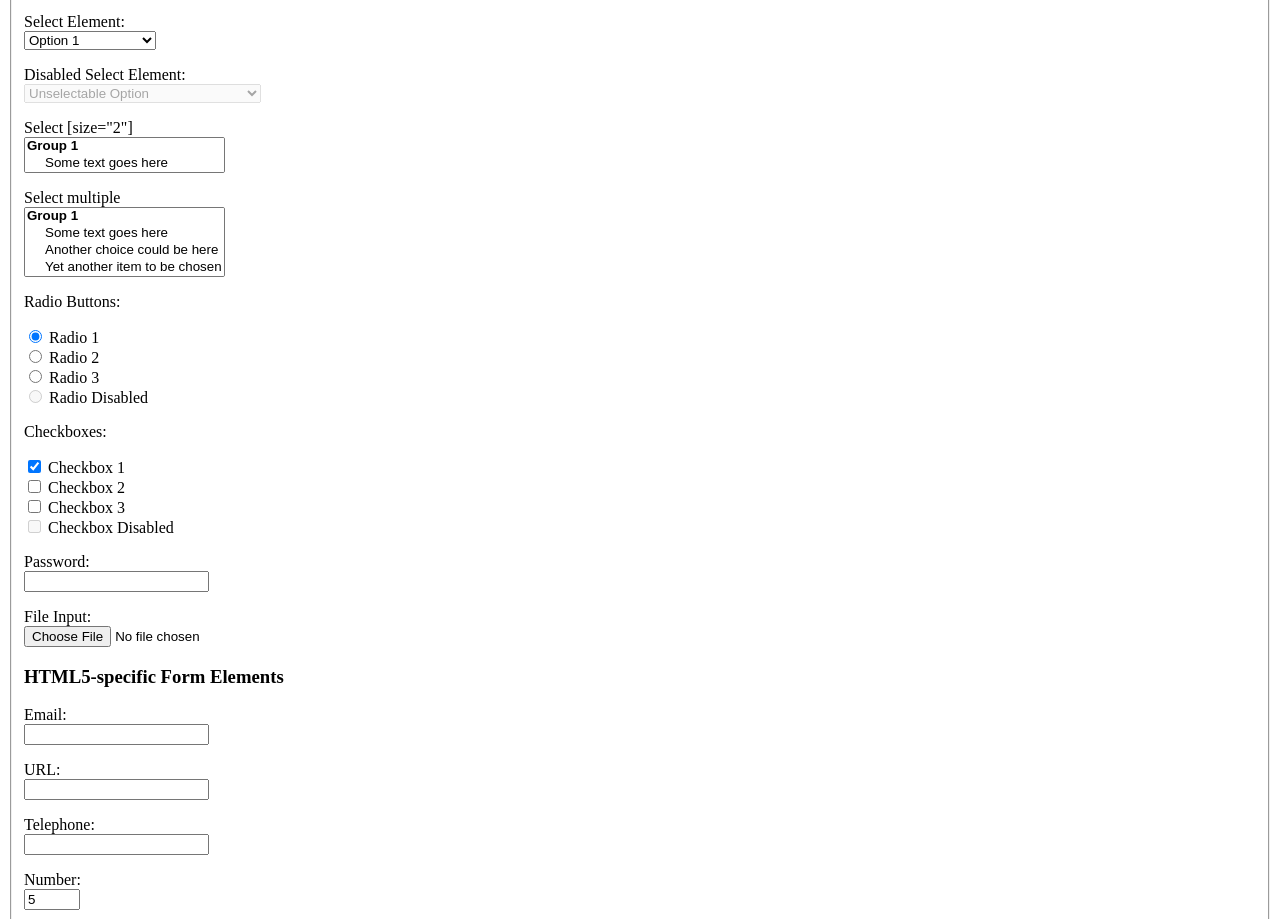
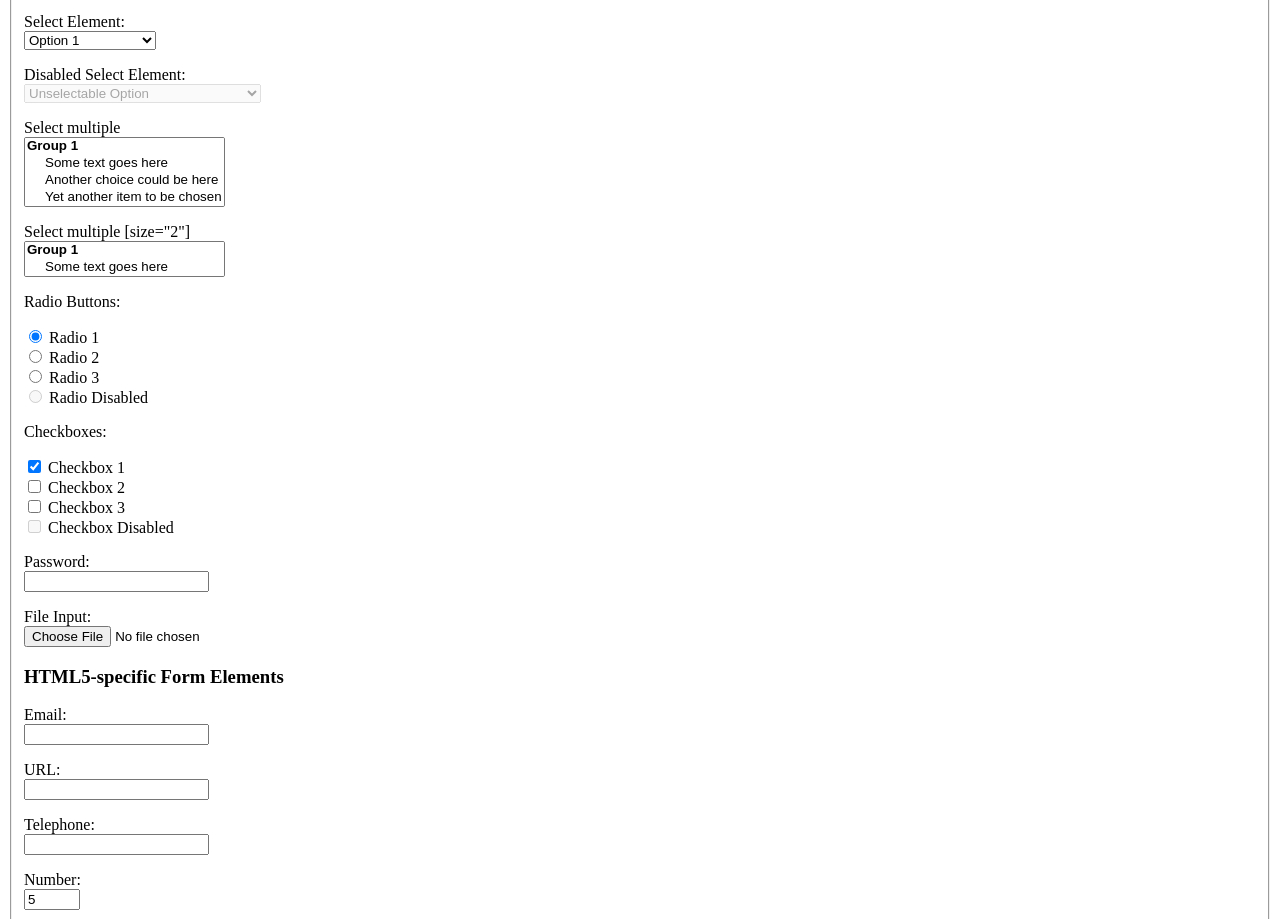
Before and after one commit to bryanbraun/poor-mans-styleguide, a plain HTML site: page index.html in a window 1280 px wide. Shown: the part 5703-6622 px from the top of the page. Drawn offline with Linux system fonts and the light colour scheme.

Commit message:
make some minor wording and indenting adjustments

```diff
--- a/index.html
+++ b/index.html
@@ -276,24 +276,6 @@ for (i = 0; i < divs.length; ++i) {
       </select>
     </p>
 
-    <p><label for="select_multi">Select [size="2"]</label><br/>
-    <select
-      id="select_size"
-      name="select_size"
-      size="2"
-    >
-      <optgroup label="Group 1">
-        <option value="1">Some text goes here </option>
-        <option value="2">Another choice could be here</option>
-        <option value="3">Yet another item to be chosen</option>
-      </optgroup>
-      <optgroup label="Group 2">
-        <option value="4">Some text goes here</option>
-        <option value="5">Another choice could be here</option>
-        <option value="6">Yet another item to be chosen</option>
-      </optgroup>
-    </select></p>
-
     <p><label for="select_multi">Select multiple</label><br/>
       <select
         id="select_multi"
@@ -315,7 +297,27 @@ for (i = 0; i < divs.length; ++i) {
           <option value="8">Another choice could be here</option>
           <option value="9">Yet another item to be chosen</option>
         </optgroup>
-    </select></p>
+      </select>
+    </p>
+
+    <p><label for="select_size">Select multiple [size="2"]</label><br/>
+      <select
+        id="select_size"
+        name="select_size"
+        size="2"
+      >
+        <optgroup label="Group 1">
+          <option value="1">Some text goes here </option>
+          <option value="2">Another choice could be here</option>
+          <option value="3">Yet another item to be chosen</option>
+        </optgroup>
+        <optgroup label="Group 2">
+          <option value="4">Some text goes here</option>
+          <option value="5">Another choice could be here</option>
+          <option value="6">Yet another item to be chosen</option>
+        </optgroup>
+      </select>
+    </p>
 
     <p>Radio Buttons:<p>
     <div>
```
Also changed, not shown: docs/index.html (+40 -38 lines). Lines whose indentation alone changed are shown as unchanged.
